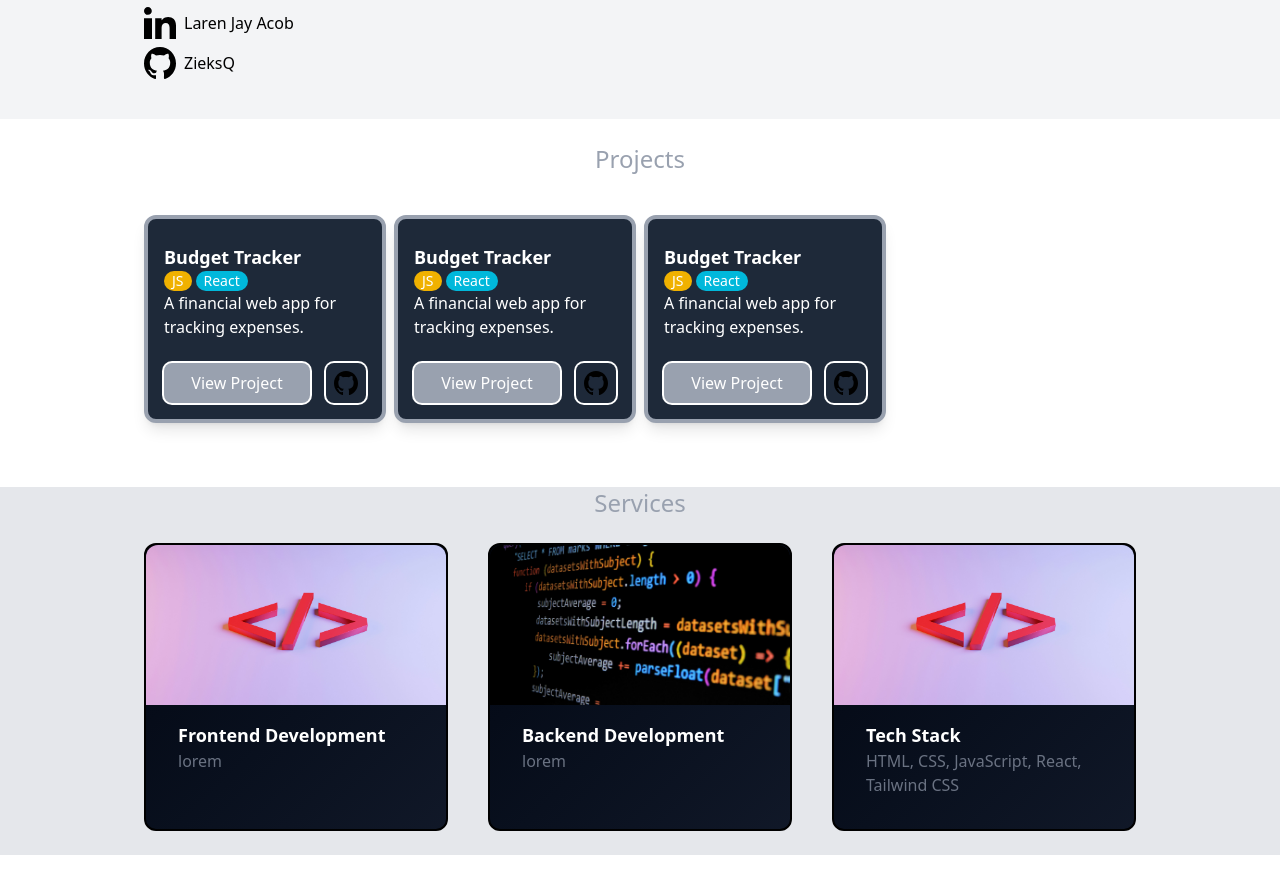
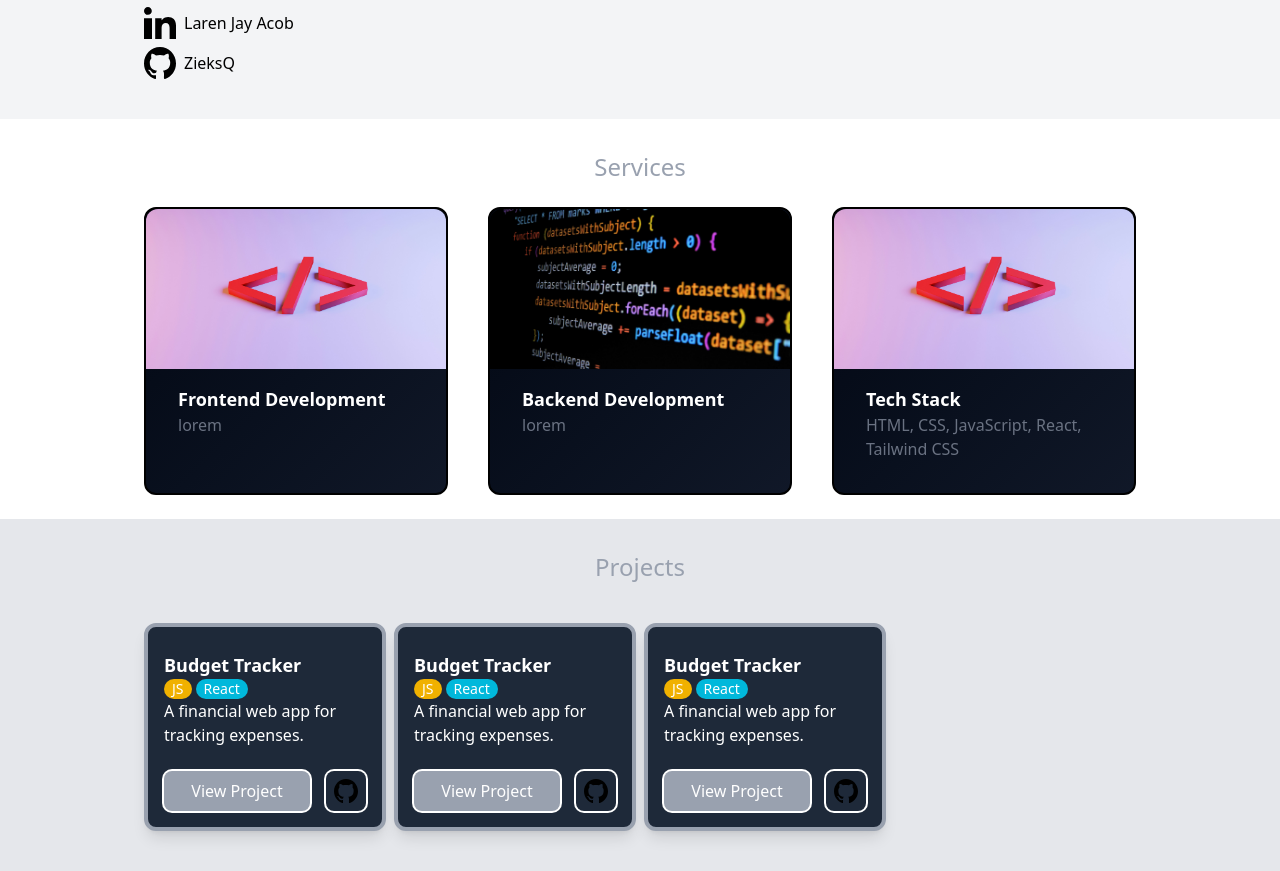
Before and after one commit to ZieksQ/Portfolio-v1, a React (Vite) app: page / in a window 1280 px wide. Shown: the part 774-1645 px from the top of the page. Built offline with nearby package versions, Linux system fonts and the light colour scheme.

Commit message:
fix somethings

```diff
--- a/src/App.jsx
+++ b/src/App.jsx
@@ -8,8 +8,8 @@ function App() {
       <Navigation />
       <Hero />
       <About />
+      <Services />
       <Projects />
-      <Services />
     </Fragment>
   )
 }
--- a/src/section/Projects.jsx
+++ b/src/section/Projects.jsx
@@ -3,8 +3,9 @@ import { projectLinks } from "../static/index.js";
 
 const Projects = () => {
   return (
-    <section className={`lg:max-w-screen-lg mx-auto`}>
-      <h3 className={`text-2xl text-gray-400 font-medium text-center mt-6`}>
+    <section className={`bg-gray-200 pt-2`}>
+      <div className={`lg:max-w-screen-lg mx-auto`}>
+        <h3 className={`text-2xl text-gray-400 font-medium text-center mt-6`}>
         Projects
       </h3>
       <div
@@ -20,6 +21,8 @@ const Projects = () => {
           />
         ))}
       </div>
+      </div>
+
     </section>
   );
 };
--- a/src/section/Services.jsx
+++ b/src/section/Services.jsx
@@ -3,7 +3,7 @@ import { serviceLinks } from "../static/index.js";
 
 const Services = () => {
   return (
-    <section className={`bg-gray-200`}>
+    <section id="services" className={`pt-2 scroll-mt-10`}>
       <div className={`lg:max-w-screen-lg mx-auto`}>
         <h3 className={`text-2xl text-gray-400 font-medium text-center mt-6`}>
           Services
```
